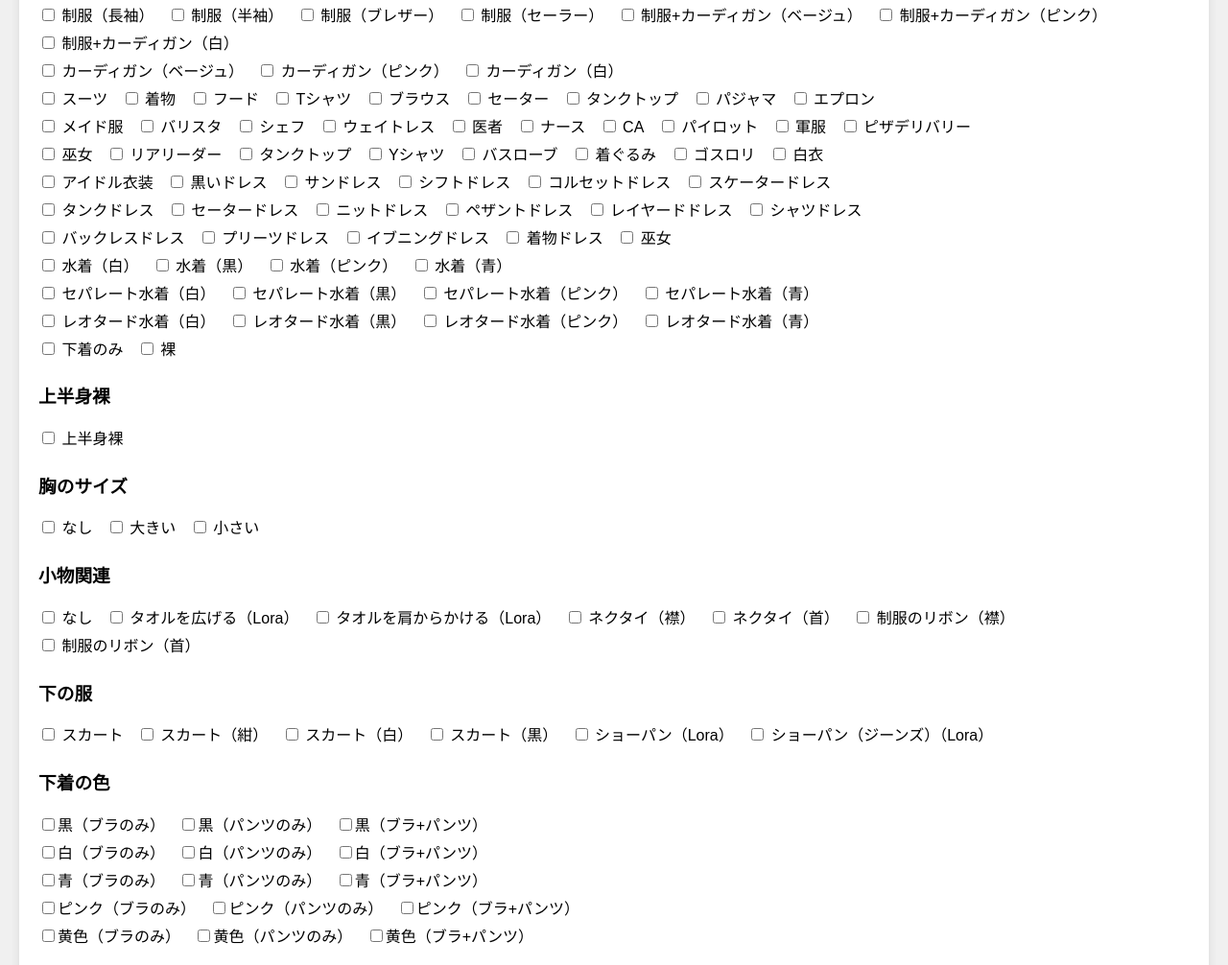
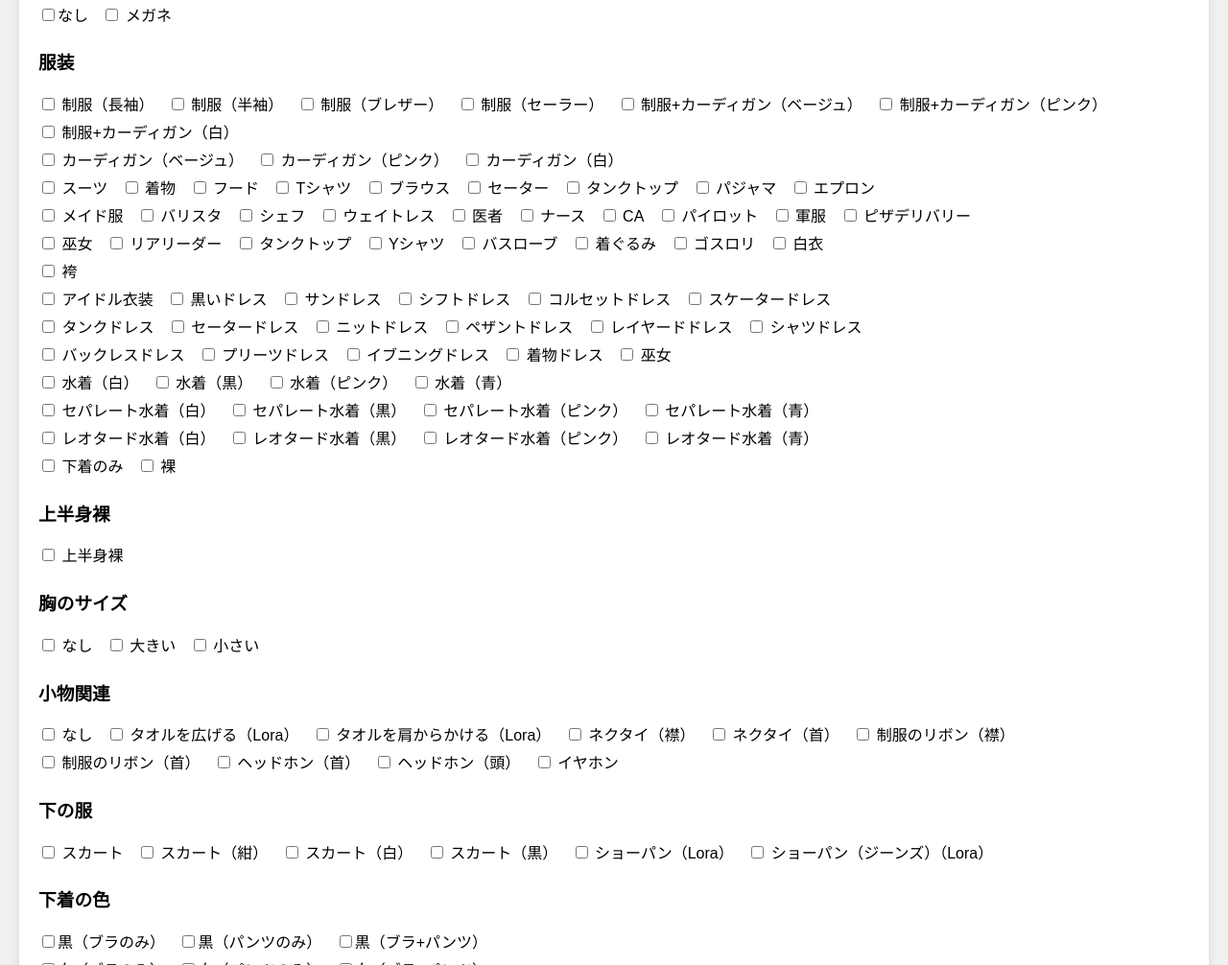
Before and after one commit to yassyyuki/PromptGenerator, a plain HTML site: page index.html in a window 1280 px wide. Shown: the part 1472-2478 px from the top of the page at 96% size. Drawn offline with Linux system fonts and the light colour scheme.

Commit message:
色々と追加

```diff
--- a/index.html
+++ b/index.html
@@ -95,6 +95,7 @@
             <label class="title-checkbox"><input type="checkbox" data-category="場所" data-title="街中" data-prompt="in city street"> 街中</label>
             <label class="title-checkbox"><input type="checkbox" data-category="場所" data-title="コンサートステージ" data-prompt="at concert stage"> コンサートステージ</label>
             <br/>
+            <label class="title-checkbox"><input type="checkbox" data-category="場所" data-title="図書館" data-prompt="(library)"> 図書館</label>
             <label class="title-checkbox"><input type="checkbox" data-category="場所" data-title="お風呂場" data-prompt="(bathroom)"> お風呂場</label>
             <label class="title-checkbox"><input type="checkbox" data-category="場所" data-title="キッチン" data-prompt="(kitchen)"> キッチン</label>
             <label class="title-checkbox"><input type="checkbox" data-category="場所" data-title="洗面所" data-prompt="(washroom)"> 洗面所</label>
@@ -131,8 +132,15 @@
             <label class="title-checkbox"><input type="checkbox" data-category="景色関連21" data-title="床の上にパイプ椅子" data-prompt="(multiple pipe chairs on floor)"> 床の上にパイプ椅子</label>
             <label class="title-checkbox"><input type="checkbox" data-category="景色関連22" data-title="手にマイクを持つ" data-prompt="(holding a microphone in her hand)"> 手にマイクを持つ</label>
             <label class="title-checkbox"><input type="checkbox" data-category="景色関連23" data-title="高層ビル" data-prompt="(Skyscraper)"> 高層ビル</label>
-            <label class="title-checkbox"><input type="checkbox" data-category="景色関連24" data-title="話し中" data-prompt="(talking)"> 話し中</label>
+            <label class="title-checkbox"><input type="checkbox" data-category="景色関連25" data-title="テーブル" data-prompt="(table)"> テーブル</label>
 
+            <!-- 他のタイトルも同様に追加 -->
+        </div>
+        <!-- Category: 行動 -->
+        <div class="category">
+            <h3>行動</h3>
+            <label class="title-checkbox"><input type="checkbox" data-category="行動" data-title="話し中" data-prompt="(talking)"> 話し中</label>
+            <label class="title-checkbox"><input type="checkbox" data-category="行動" data-title="ゲームしてる" data-prompt="(playing video game)"> ゲームしてる</label>
             <!-- 他のタイトルも同様に追加 -->
         </div>
         <!-- Category: 人混み -->
@@ -261,6 +269,8 @@
             <label class="title-checkbox"><input type="checkbox" data-category="服装" data-title="ゴスロリ" data-prompt="(gothic lolita)"> ゴスロリ</label>
             <label class="title-checkbox"><input type="checkbox" data-category="服装" data-title="白衣" data-prompt="(white coat)"> 白衣</label>
             <br/>
+            <label class="title-checkbox"><input type="checkbox" data-category="服装" data-title="袴" data-prompt="(Hakama)"> 袴</label>
+            <br/>
             <label class="title-checkbox"><input type="checkbox" data-category="服装" data-title="アイドル衣装" data-prompt="(idol costume)"> アイドル衣装</label>
             <label class="title-checkbox"><input type="checkbox" data-category="服装" data-title="黒いドレス" data-prompt="(little black dress)"> 黒いドレス</label>
             <label class="title-checkbox"><input type="checkbox" data-category="服装" data-title="サンドレス" data-prompt="(sundress)"> サンドレス</label>
@@ -324,6 +334,9 @@
             <label class="title-checkbox"><input type="checkbox" data-category="小物関連" data-title="ネクタイ（首）" data-prompt="(wears necktie around the neck)"> ネクタイ（首）</label>
             <label class="title-checkbox"><input type="checkbox" data-category="小物関連" data-title="制服のリボン（襟）" data-prompt="(wears bow on the collar)"> 制服のリボン（襟）</label>
             <label class="title-checkbox"><input type="checkbox" data-category="小物関連" data-title="制服のリボン（首）" data-prompt="(wears bow around the neck)"> 制服のリボン（首）</label>
+            <label class="title-checkbox"><input type="checkbox" data-category="小物関連" data-title="ヘッドホン（首）" data-prompt="(wearing headphones around the neck)"> ヘッドホン（首）</label>
+            <label class="title-checkbox"><input type="checkbox" data-category="小物関連" data-title="ヘッドホン（頭）" data-prompt="(wearing headphones)"> ヘッドホン（頭）</label>
+            <label class="title-checkbox"><input type="checkbox" data-category="小物関連" data-title="イヤホン" data-prompt="(wearing earphone)"> イヤホン</label>
             <!-- 他のタイトルも同様に追加 -->
         </div>
         <!-- Category: 下の服 -->
```
